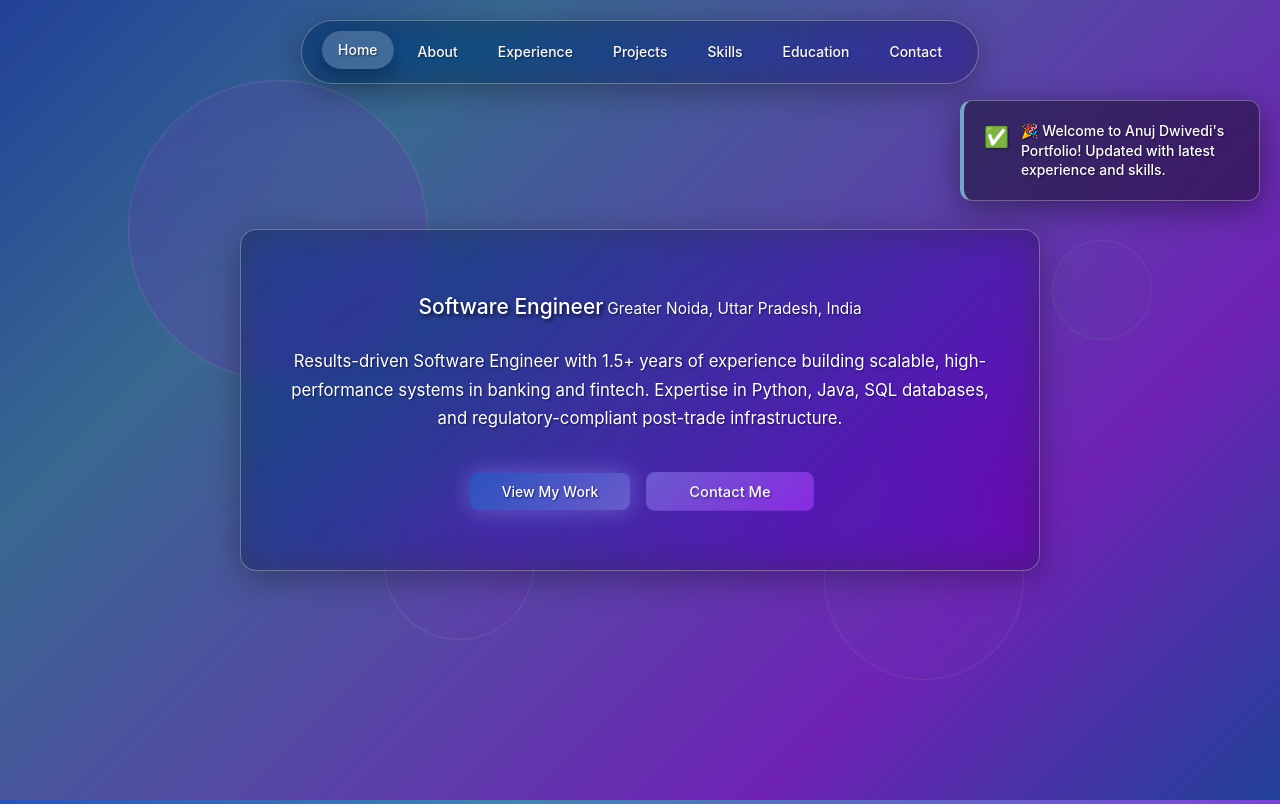
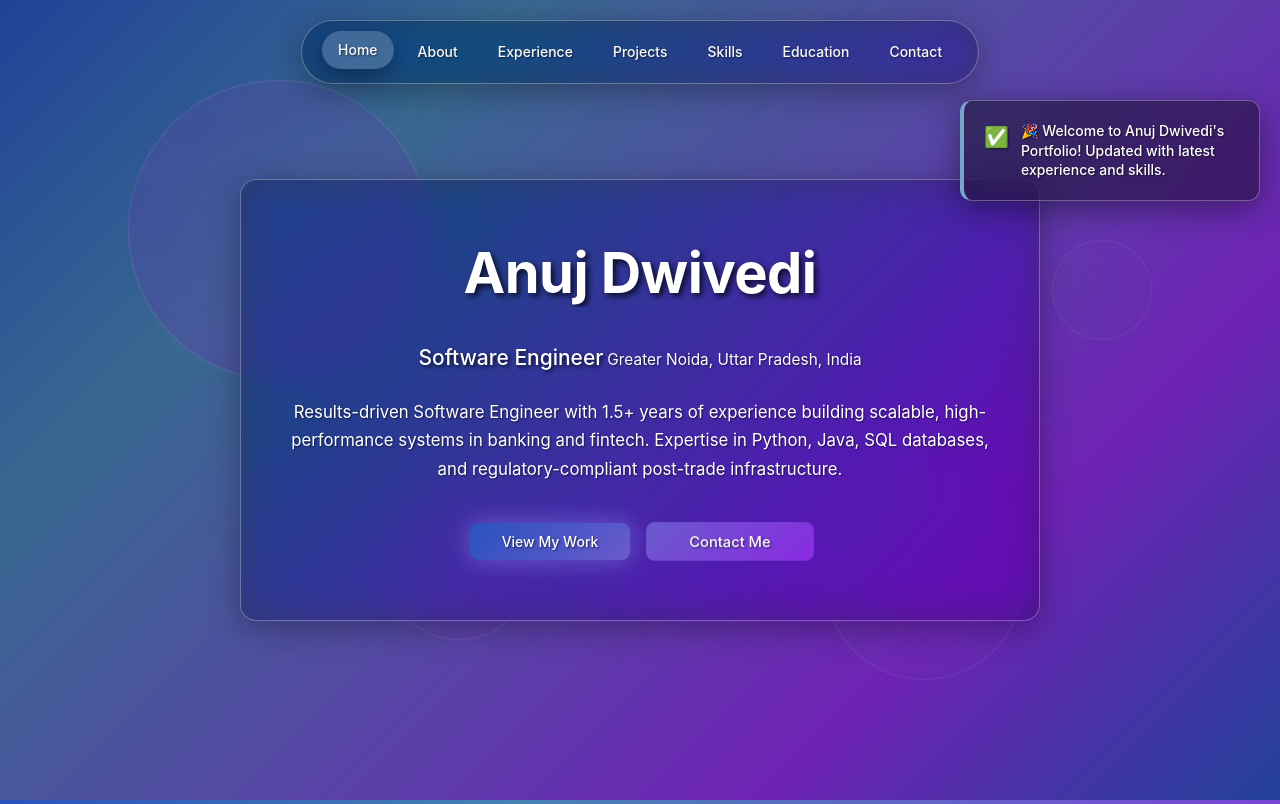
Before and after one commit to anujdwivedi502/portfolio, a plain HTML site: page public/index.html in a window 1280 px wide. Shown: the top 804 px of the page. Drawn offline with nearby package versions, Linux system fonts and the light colour scheme; a web font is replaced by a local one.

Commit message:
Firebase Tesing

```diff
--- a/public/index.html
+++ b/public/index.html
@@ -39,7 +39,7 @@
         <div class="hero-content">
             <div class="hero-overlay"></div>
             <div class="glass-card hero-card">
-
+                <h1 class="hero-title"><span class="typing-text">Anuj Dwivedi</span></h1>
                 <p class="hero-subtitle text-animate-delay">Software Engineer</p>
                 <p class="hero-location text-animate-delay-2">Greater Noida, Uttar Pradesh, India</p>
                 <p class="hero-description text-animate-delay-3">Results-driven Software Engineer with 1.5+ years of experience building scalable, high-performance systems in banking and fintech. Expertise in Python, Java, SQL databases, and regulatory-compliant post-trade infrastructure.</p>
```
